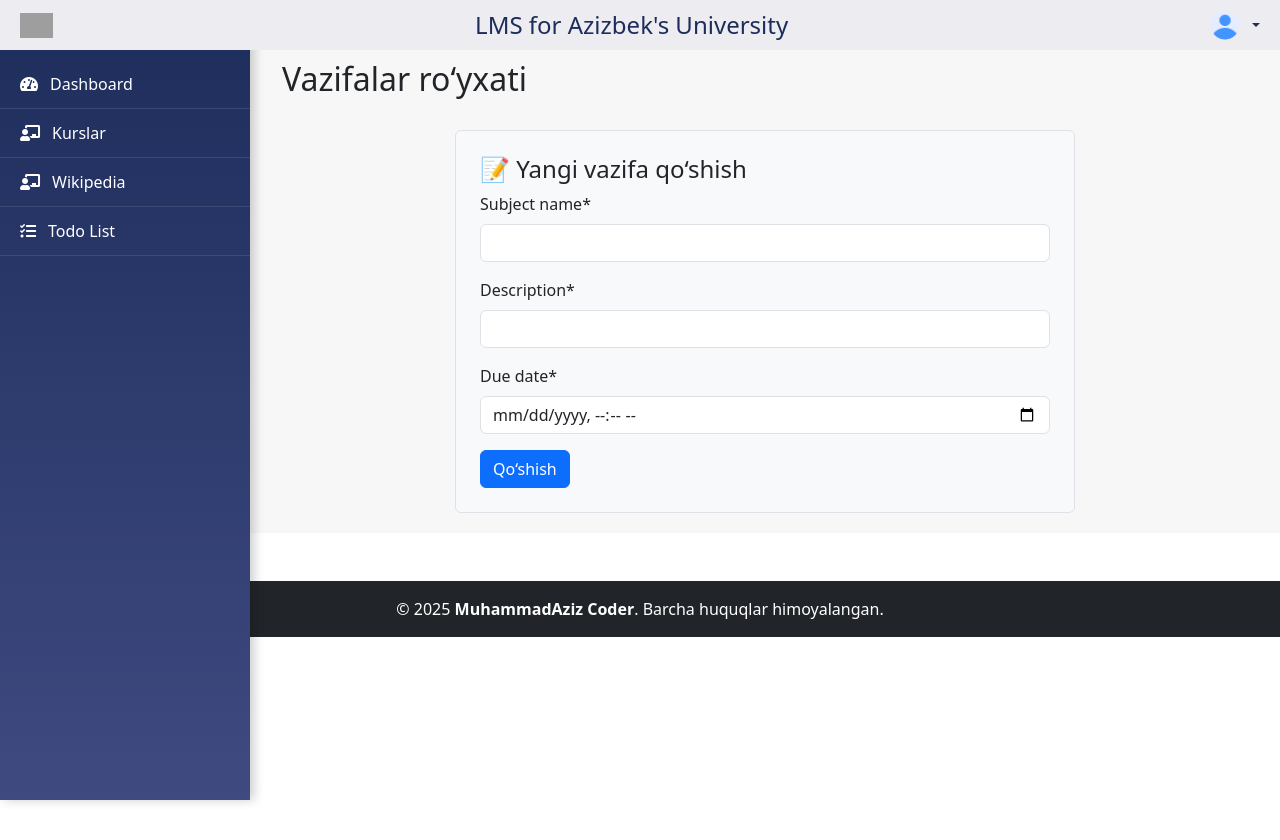
After one commit to MuhammadAziz9/Learning-management-system, a Django app: page /interface/todo/ in a window 1280 px wide. The commit adds this page. Run offline with Django 5.2, Linux system fonts and the light colour scheme; data that the repository does not hold is empty; some libraries are stand-ins or nearby versions; grey boxes are pictures that could not be loaded.

Commit message:
next commit

```diff
--- a/interface/admin.py
+++ b/interface/admin.py
@@ -1,6 +1,7 @@
 from django.contrib import admin
-from .models import News
+from .models import News,Todo
 
 # Register your models here.
 
 admin.site.register(News)
+admin.site.register(Todo)
--- /dev/null
+++ b/interface/forms.py
@@ -0,0 +1,13 @@
+from django import forms
+from .models import Todo
+
+class TodoForm(forms.ModelForm):
+    class Meta:
+        model = Todo
+        fields = ['subject_name','description','due_date']
+        widgets = {
+            'due_date': forms.DateTimeInput(attrs={'type': 'datetime-local', 'class': 'form-control'}),
+        }
+
+class DashboardForm(forms.Form):
+    text = forms.CharField(max_length=100,label='Bu yerdan izlashingiz mumkin')
--- a/interface/models.py
+++ b/interface/models.py
@@ -9,3 +9,11 @@ class News(models.Model):
 
     def __str__(self):
         return self.title
+
+class Todo(models.Model):
+    subject_name = models.CharField(max_length=50)
+    description = models.CharField(max_length=400)
+    due_date = models.DateTimeField()
+
+    def __str__(self):
+        return self.subject_name
--- a/interface/urls.py
+++ b/interface/urls.py
@@ -1,6 +1,11 @@
 from django.urls import path
-from  .views import base
+from  .views import base,todo_vc,todo_d,todo_e,wiki
 
 urlpatterns = [
     path('',base,name='base'),
+    path('todo/',todo_vc,name='todo'),
+    path('todo/<int:id>/delete/',todo_d,name='delete_todo'),
+    path('todo/<int:id>/edit/',todo_e,name='edit_todo'),
+    path('wikipedia/',wiki,name='wikipedia'),
+
 ]
--- a/interface/views.py
+++ b/interface/views.py
@@ -1,7 +1,62 @@
-from django.shortcuts import render
+from django.shortcuts import render,redirect,get_object_or_404
 from django.contrib.auth.decorators import login_required
-from .models import News
+from .models import News,Todo
+from .forms import TodoForm
+import requests
+import wikipedia
+from .forms import DashboardForm
 # Create your views here.
+
+wikipedia.set_lang("uz")
+
+def wiki(request):
+    if request.method == 'POST':
+        text = request.POST['text'].strip()
+        form = DashboardForm(request.POST)
+
+        try:
+            # Qidiruv natijalarini olish
+            search_results = wikipedia.search(text)
+            if search_results:
+                best_match = search_results[0]  # Eng mos kelgan maqolani olish
+                search = wikipedia.page(best_match)
+
+                context = {
+                    'form': form,
+                    'title': search.title,
+                    'link': search.url,
+                    'details': search.summary
+                }
+            else:
+                context = {
+                    'form': form,
+                    'title': "Ma'lumot topilmadi",
+                    'link': "",
+                    'details': f"'{text}' bo‘yicha hech qanday maqola topilmadi. Iltimos, aniqroq so‘rov kiriting."
+                }
+        except wikipedia.exceptions.DisambiguationError as e:
+            context = {
+                'form': form,
+                'title': "Bir nechta natijalar topildi",
+                'link': "",
+                'details': f"'{text}' bo‘yicha aniq maqola yo‘q. Quyidagilardan birini tanlab ko‘ring:\n" + ", ".join(e.options[:5])
+            }
+        except wikipedia.exceptions.PageError:
+            context = {
+                'form': form,
+                'title': "Xatolik",
+                'link': "",
+                'details': f"'{text}' bo‘yicha maqola topilmadi. Iltimos, boshqa so‘rov kiriting yoki xatolikni tekshiring."
+            }
+
+        return render(request, 'wiki.html', context)
+
+    else:
+        form = DashboardForm()
+
+    return render(request, 'wiki.html', {'form': form})
+
+
 
 @login_required
 def base(request):
@@ -11,3 +66,45 @@ def base(request):
         'user':request.user
     }
     return render(request,'base.html',context=context)
+
+def todo_vc(request):
+    todos = Todo.objects.all()
+    form = TodoForm()
+    if request.method == "POST":
+        form = TodoForm(request.POST)
+        if form.is_valid():
+            form.save()
+            return redirect('todo')
+
+    else:
+        form = TodoForm()
+
+    context = {
+        'form':form,
+        'todos':todos
+                }
+    return render(request,'todo.html',context=context)
+
+def todo_d(request,id):
+    todo = get_object_or_404(Todo,id=id)
+    todo.delete()
+    return redirect('todo')
+
+def todo_e(request,id):
+    todo = get_object_or_404(Todo,id=id)
+    if id:
+        todo = get_object_or_404(Todo,id=id)
+        form = TodoForm(instance=todo)
+    if request.method == 'POST':
+        form = TodoForm(request.POST,instance=todo)
+        if form.is_valid():
+            form.save()
+            return redirect('todo')
+    else:
+        form = TodoForm()
+    context = {
+        'form':form,
+        'todo':todo
+                }
+
+    return render(request,'todo_e.html',context=context)
--- a/templates/main.html
+++ b/templates/main.html
@@ -40,14 +40,18 @@
 <div class="sidebar" id="sidebar">
     <a href="{% url 'base' %}"><i class="fas fa-tachometer-alt"></i><span class="link-text"> Dashboard</span></a>
     <a href="#"><i class="fas fa-chalkboard-teacher"></i><span class="link-text"> Kurslar</span></a>
-    <a href="#"><i class="fab fa-youtube"></i><span class="link-text"> Youtube</span></a>
-    <a href="#"><i class="fas fa-chalkboard-teacher"></i><span class="link-text"> Wikipedia</span></a>
-    <a href="#"><i class="fas fa-tasks"></i><span class="link-text">Todo List</span></a>
+    <a href="{% url 'wikipedia'  %}"><i class="fas fa-chalkboard-teacher"></i><span class="link-text"> Wikipedia</span></a>
+    <a href="{% url 'todo' %}"><i class="fas fa-tasks"></i><span class="link-text">Todo List</span></a>
 </div>
 <div class="content" id="main-content">
     {% block content %}
     {% endblock content %}
 </div>
+
+<footer class="bg-dark text-white text-center py-3 mt-5">
+    <p class="mb-0">© 2025 <strong>MuhammadAziz Coder</strong>. Barcha huquqlar himoyalangan.</p>
+</footer>
+
 
 <script>
     function toggleSidebar() {
--- /dev/null
+++ b/templates/todo.html
@@ -0,0 +1,53 @@
+{% extends 'main.html' %}
+{% load crispy_forms_tags %}
+
+{% block content %}
+
+<div class="container">
+    <h2>Vazifalar ro‘yxati</h2>
+
+    {% for todo in todos %}
+    <ul class="list-group" >
+        <li class="list-group-item" style="margin-bottom: 20px;">
+            <div class="d-flex justify-content-between align-items-center">
+                <div>
+                    <h5 class="mb-1">📌 {{ todo.subject_name }}</h5>
+                    <p class="mb-1 text-muted">{{ todo.description }}</p>
+                    <small class="text-danger">📅 {{ todo.due_date }}</small>
+                </div>
+                <div>
+                    <form action="{% url 'edit_todo' todo.id %}" method="GET" class="d-inline">
+                        <button type="submit" class="btn btn-sm btn-success">Tahrirlash</button>
+                    </form>
+                    <form action="{% url 'delete_todo' todo.id %}" method="POST" class="d-inline">
+                        {% csrf_token %}
+                        <button type="submit" class="btn btn-sm btn-danger"
+                            onclick="return confirm('Haqiqatan ham o‘chirmoqchimisiz?');">
+                            O‘chirish
+                        </button>
+                    </form>
+
+                </div>
+            </div>
+        </li>
+    </ul>
+    {% endfor %}
+    <div class="container">
+        <div class="row">
+            <div class="col-2"></div>
+            <div class="col-8">
+                <div class="mt-4 p-4 border rounded bg-light">
+                    <h4>📝 Yangi vazifa qo‘shish</h4>
+                    <form method="POST">
+                        {% csrf_token %}
+                        {{ form|crispy }}
+                        <button type="submit" class="btn btn-primary">Qo‘shish</button>
+                    </form>
+                </div>
+            </div>
+            <div class="col-2"></div>
+        </div>
+    </div>
+</div>
+
+{% endblock %}
```
Also changed, not shown: templates/todo_e.html (added, +27 -0 lines), templates/wiki.html (added, +41 -0 lines), accounts/migrations/0004_remove_customuser_avatar.py (added), db.sqlite3, interface/migrations/0002_todo.py (added), 2 other files.
